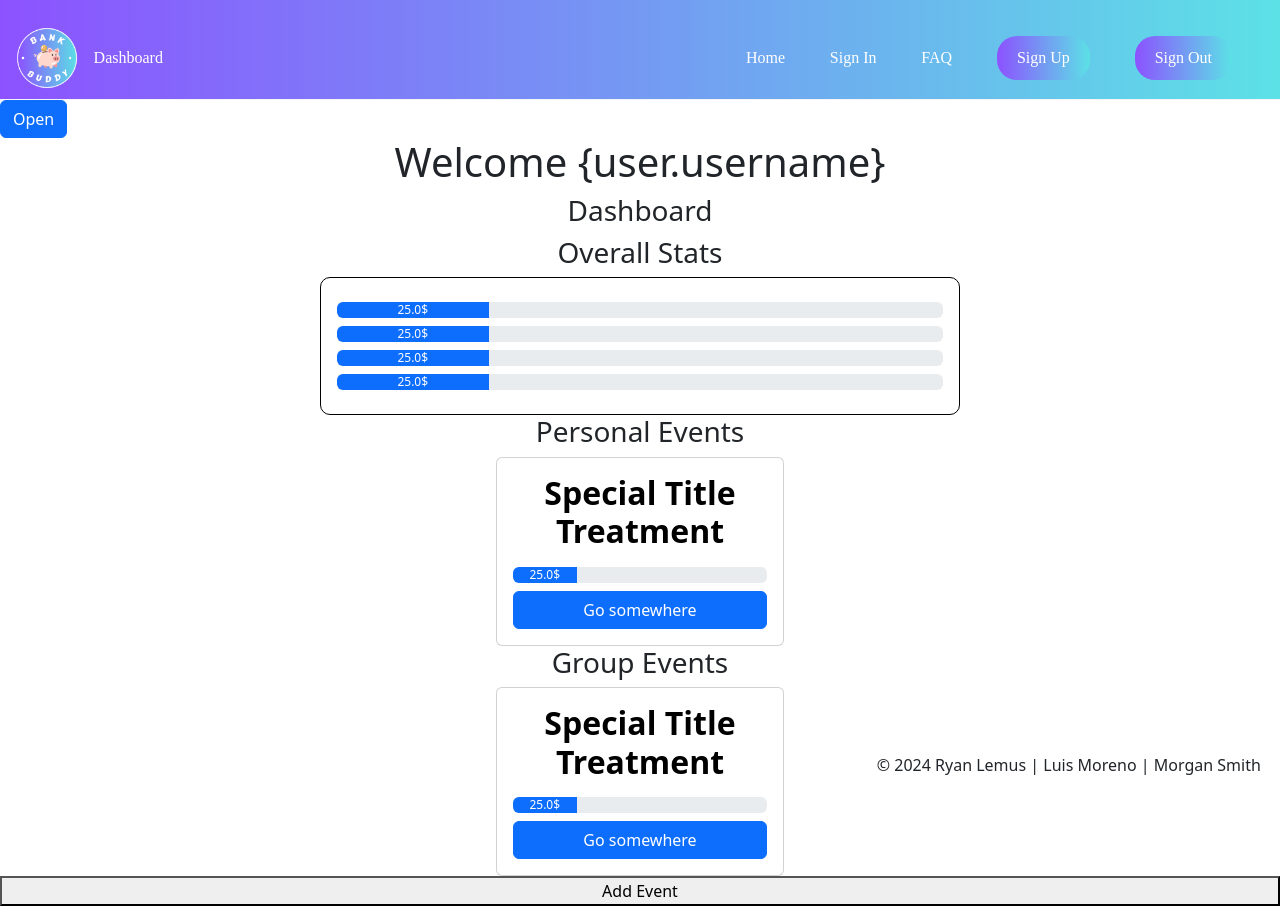
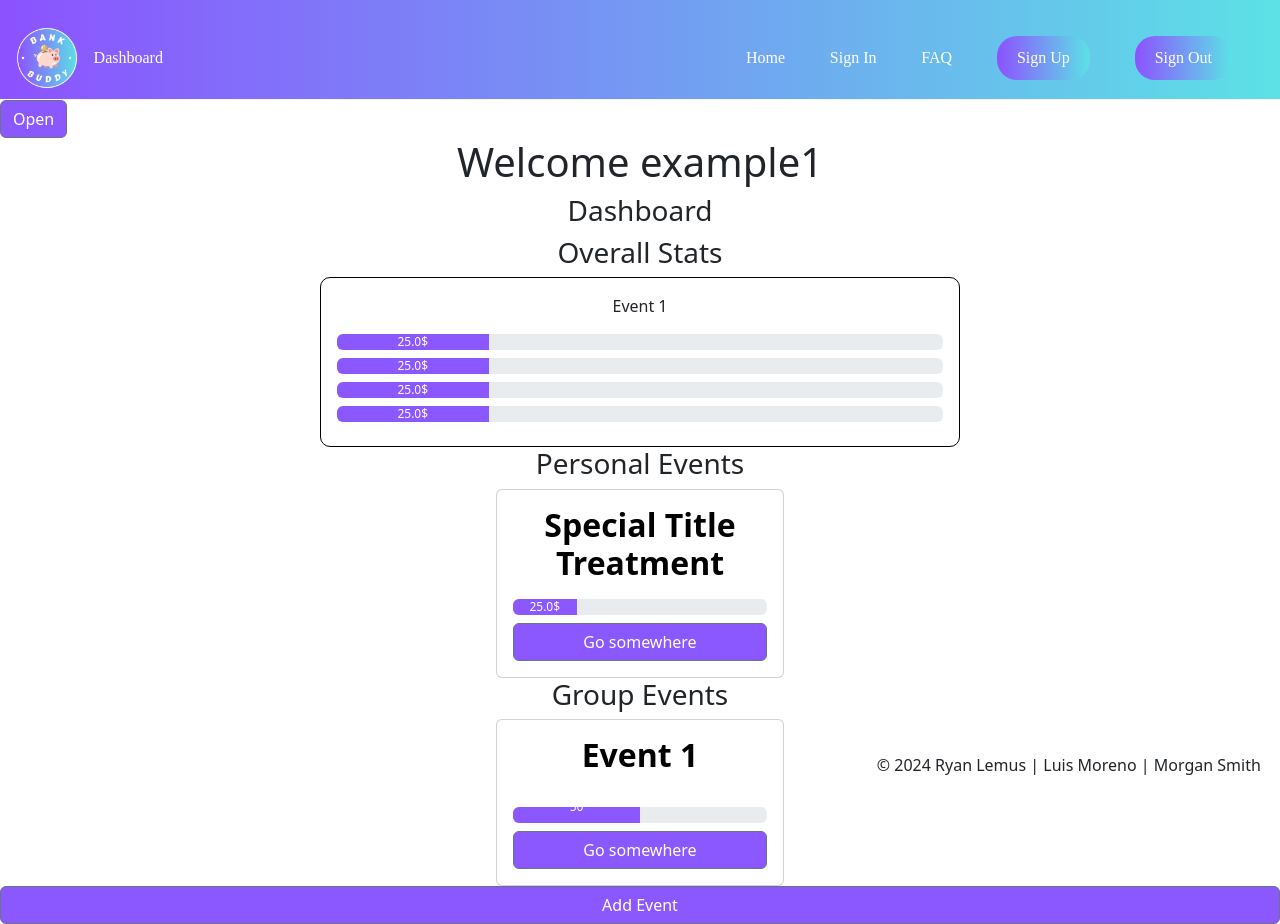
Before and after one commit to Morgan-and-sons/capstone-frontend, a React (Create React App) app: page /dashboard in a window 1280 px wide. Built offline with nearby package versions, Linux system fonts and the light colour scheme.

Commit message:
dashboard page created

```diff
--- a/src/App.css
+++ b/src/App.css
@@ -222,7 +222,25 @@
   padding: 2vh;
   border-radius: 10px;
 }
+.progress-bar {
+  background-color: #8a58fe !important;
+}
 /* dashboard Card */
 .card-title {
   color: #000000 !important;
 }
+.slide-close-btn-cont {
+  display: flex;
+  justify-content: end;
+  padding: 2vh;
+}
+.slide-close-btn {
+  width: 4vw;
+  background-color: #8a58fe !important;
+}
+.btn-class {
+  background-color: #8a58fe !important;
+}
+.offcanvas-title {
+  font-size: 4vh !important;
+}
--- a/src/App.js
+++ b/src/App.js
@@ -37,7 +37,16 @@ const App = () => {
         <Route path="/" element={<Home />} />
         <Route path="/signup" element={<SignUp signUp={signUp} />} />
         <Route path="/signin" element={<SignIn signIn={signIn} />} />
-        <Route path="/dashboard" element={<Dashboard />} />
+        <Route
+          path="/dashboard"
+          element={
+            <Dashboard
+              currentUser={currentUser}
+              events={events}
+              eventParticipants={eventParticipants}
+            />
+          }
+        />
         <Route path="*" element={<NotFound />} />
       </Routes>
       <Footer />
--- a/src/pages/Dashboard.js
+++ b/src/pages/Dashboard.js
@@ -1,4 +1,4 @@
-import React, { useState } from "react"
+import React, { useState, useEffect } from "react"
 import {
   Progress,
   Card,
@@ -9,33 +9,56 @@ import {
   OffcanvasBody,
 } from "reactstrap"
 
-const Dashboard = () => {
+const Dashboard = ({ currentUser, events, eventParticipants }) => {
   const [showOffcanvas, setShowOffcanvas] = useState(false)
+  const [userEvents, setUserEvents] = useState(null)
+  const [overallBarVisual, setOverallBarVisual] = useState(0)
 
   const handleToggle = () => {
     setShowOffcanvas(!showOffcanvas)
     console.log(showOffcanvas)
   }
+  useEffect(() => {
+    const currentUserEvents = events.filter(
+      (event) => currentUser.user_id === event.creator
+    )
+    setUserEvents(currentUserEvents[0])
+
+    const overallBar =
+      (currentUserEvents[0].grouptotal / currentUserEvents[0].eventamount) * 100
+    setOverallBarVisual(overallBar)
+
+    const currentEventParticipant = eventParticipants.filter(
+      (participant) => participant.user_id === currentUser.user_id
+    )
+    console.log(currentEventParticipant)
+  }, [])
+
   return (
     <>
       <div>
-        <Button color="primary" onClick={handleToggle}>
+        <Button className="btn-class" onClick={handleToggle}>
           Open
         </Button>
         <Offcanvas isOpen={showOffcanvas} toggle={handleToggle}>
-          <OffcanvasHeader closeButton>
-            <Button onClick={handleToggle}>X</Button>
-            Offcanvas
+          <div className="slide-close-btn-cont">
+            <Button className="slide-close-btn" onClick={handleToggle}>
+              X
+            </Button>
+          </div>
+          <OffcanvasHeader>
+            {currentUser.firstname} {currentUser.lastname}
           </OffcanvasHeader>
           <OffcanvasBody>
-            <strong>This is the Offcanvas body.</strong>
+            <p>{`Username: ${currentUser.username}`}</p>
+            <p>{`Email: ${currentUser.email}`}</p>
           </OffcanvasBody>
         </Offcanvas>
       </div>
 
       <div className="dashboard-cont">
         <div>
-          <h1>{`Welcome {user.username}`}</h1>
+          <h1>{`Welcome ${currentUser.username}`}</h1>
         </div>
 
         <div>
@@ -45,6 +68,7 @@ const Dashboard = () => {
         <div className="overall-progress-cont">
           <h3>Overall Stats</h3>
           <div className="progress-bars">
+            <p>{userEvents && userEvents.title}</p>
             <Progress className="my-2" value="25">
               25.0$
             </Progress>
@@ -76,7 +100,7 @@ const Dashboard = () => {
               <Progress className="my-2" value="25">
                 25.0$
               </Progress>
-              <Button color="primary">Go somewhere</Button>
+              <Button className="btn-class">Go somewhere</Button>
             </Card>
           </div>
         </div>
@@ -92,17 +116,17 @@ const Dashboard = () => {
               }}
             >
               <CardTitle tag="h5" style={{ fontSize: "4vh" }}>
-                Special Title Treatment
+                <p>{userEvents && userEvents.title}</p>
               </CardTitle>
-              <Progress className="my-2" value="25">
-                25.0$
+              <Progress className="my-2" value={overallBarVisual}>
+                <p>{userEvents && userEvents.grouptotal}</p>
               </Progress>
-              <Button color="primary">Go somewhere</Button>
+              <Button className="btn-class">Go somewhere</Button>
             </Card>
           </div>
         </div>
 
-        <button>Add Event</button>
+        <Button className="btn-class">Add Event</Button>
       </div>
     </>
   )
```
